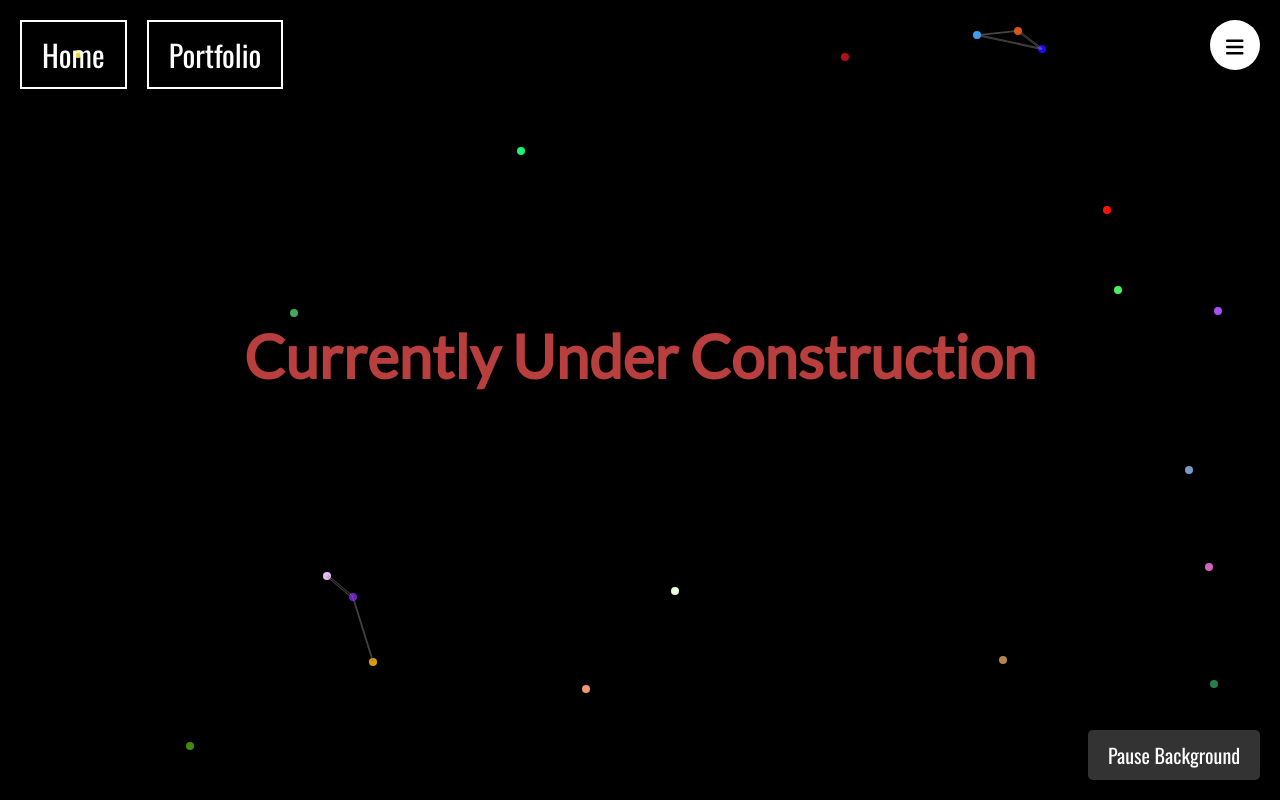
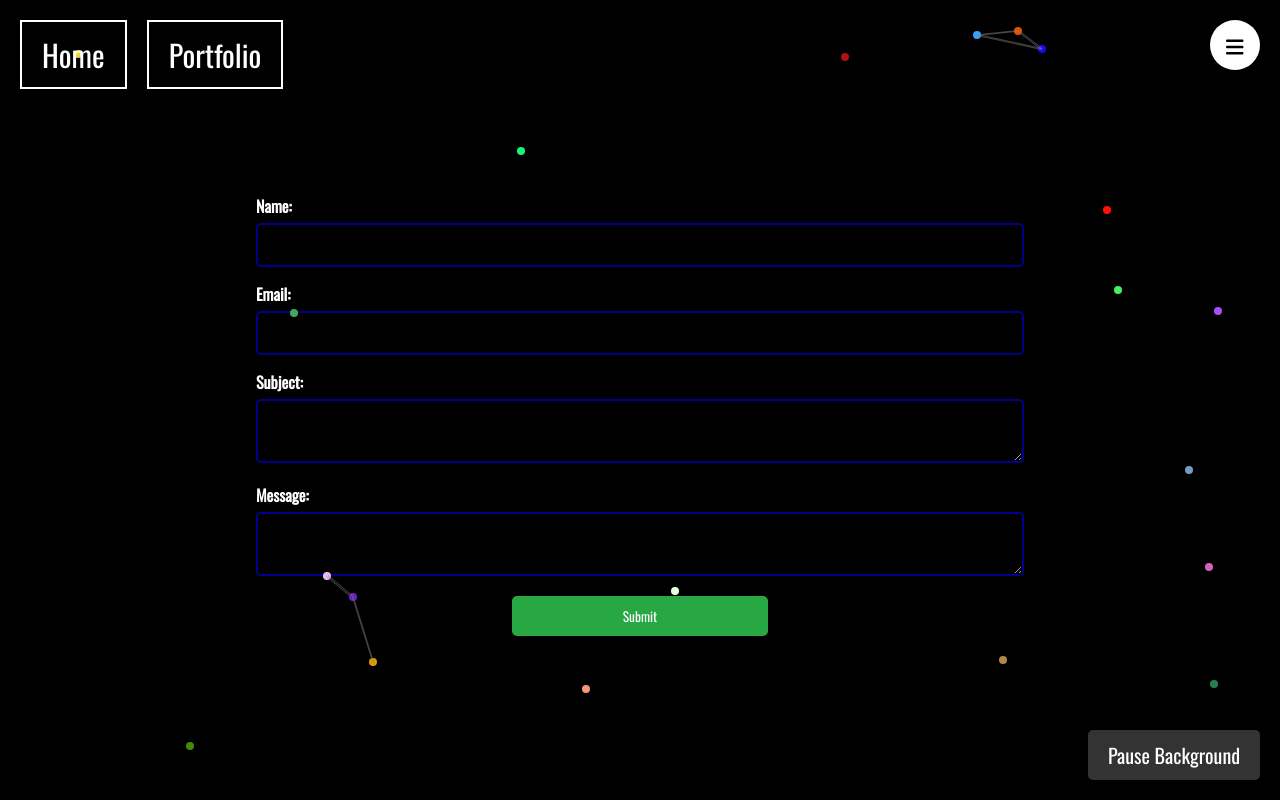
Before and after one commit to sRaina3/SRwebsite, a React (Create React App) app in the folder frontend/: page /Contact in a window 1280 px wide. Built offline with nearby package versions, Linux system fonts and the light colour scheme.

Commit message:
contact page frontend

```diff
--- a/frontend/src/pages/Contact.css
+++ b/frontend/src/pages/Contact.css
@@ -4,6 +4,8 @@
   overflow: scroll;
   animation: fadeIn 1s ease-in-out;
   display: flex;
+  justify-content: center;
+  align-items: center;
   flex-direction: column;
   z-index: 1;
 }
@@ -53,3 +55,59 @@
 .cont-portfolio-button:hover {
   background-color: green;
 }
+
+form {
+  display: flex;
+  margin-top: 30px;
+  flex-direction: column;
+  align-items: center;
+  width: 100%;
+}
+
+form div {
+  margin-bottom: 15px;
+  width: 60%;
+}
+
+label {
+  display: block;
+  margin-bottom: 5px;
+  font-weight: bold;
+  color: white;
+}
+
+input[type="text"], input[type="email"], textarea {
+  width: 100%;
+  padding: 10px;
+  border: 2px solid transparent;
+  background-color: transparent;
+  border-color: #00008B;
+  border-radius: 5px;
+  outline: none;
+  transition: all 0.3s ease;
+  color: #fff;
+}
+
+input[type="text"]:focus, input[type="email"]:focus, textarea:focus {
+  background-color: #fff;
+  color: gray;
+}
+
+textarea {
+  resize: vertical;
+}
+
+button[type="submit"] {
+  padding: 10px 20px;
+  width: 20%;
+  border: none;
+  border-radius: 5px;
+  background-color: #28a745;
+  color: #fff;
+  cursor: pointer;
+  transition: background-color 0.3s ease;
+}
+
+button[type="submit"]:hover {
+  background-color: #218838;
+}
--- a/frontend/src/pages/Contact.js
+++ b/frontend/src/pages/Contact.js
@@ -1,14 +1,74 @@
 import { Link } from 'react-router-dom';
+import { useState } from 'react'
+import './Contact.css'
 
-import './Contact.css'
 const Contact = () => {
+  const [formData, setFormData] = useState({
+    name: '',
+    email: '',
+    subject: '',
+    message: ''
+  });
+
+  const handleChange = (e) => {
+    const { name, value } = e.target;
+    setFormData({
+      ...formData,
+      [name]: value
+    });
+  };
+
+  const handleSubmit = async (e) => {
+    e.preventDefault();
+    try {
+      const response = await fetch('http://localhost:8080/api/contact', {
+        method: 'POST',
+        headers: {
+          'Content-Type': 'application/json',
+        },
+        body: JSON.stringify(formData)
+      });
+      if (response.ok) {
+        alert('Message sent successfully!');
+        setFormData({
+          name: '',
+          email: '',
+          message: ''
+        });
+      } else {
+        alert('Failed to send message.');
+      }
+    } catch (error) {
+      console.error('Error:', error);
+      alert('Failed to send message.');
+    }
+  };
+
   return (
     <div className='contact-container'>
       <div className="cont-buttons-container">
         <Link to="/"><button className="cont-home-button">Home</button></Link>
         <Link to="/Portfolio"><button className="cont-portfolio-button">Portfolio</button></Link>
       </div>
-      <h1 className='header-text'>Currently Under Construction</h1>
+      <form onSubmit={handleSubmit}>
+        <div>
+          <label>Name:</label>
+          <input type="text" name="name" value={formData.name} onChange={handleChange} required/>
+        </div>
+        <div>
+          <label>Email:</label>
+          <input type="email" name="email" value={formData.email} onChange={handleChange} required/>
+        </div>
+        <div>
+          <label>Subject:</label>
+          <textarea name="subject" value={formData.subject} onChange={handleChange} required/>
+        </div>
+        <div>
+          <label>Message:</label>
+          <textarea name="message" value={formData.message} onChange={handleChange} required/>
+        </div>
+        <button type="submit">Submit</button>
+      </form>
     </div>
   )
 }
```
